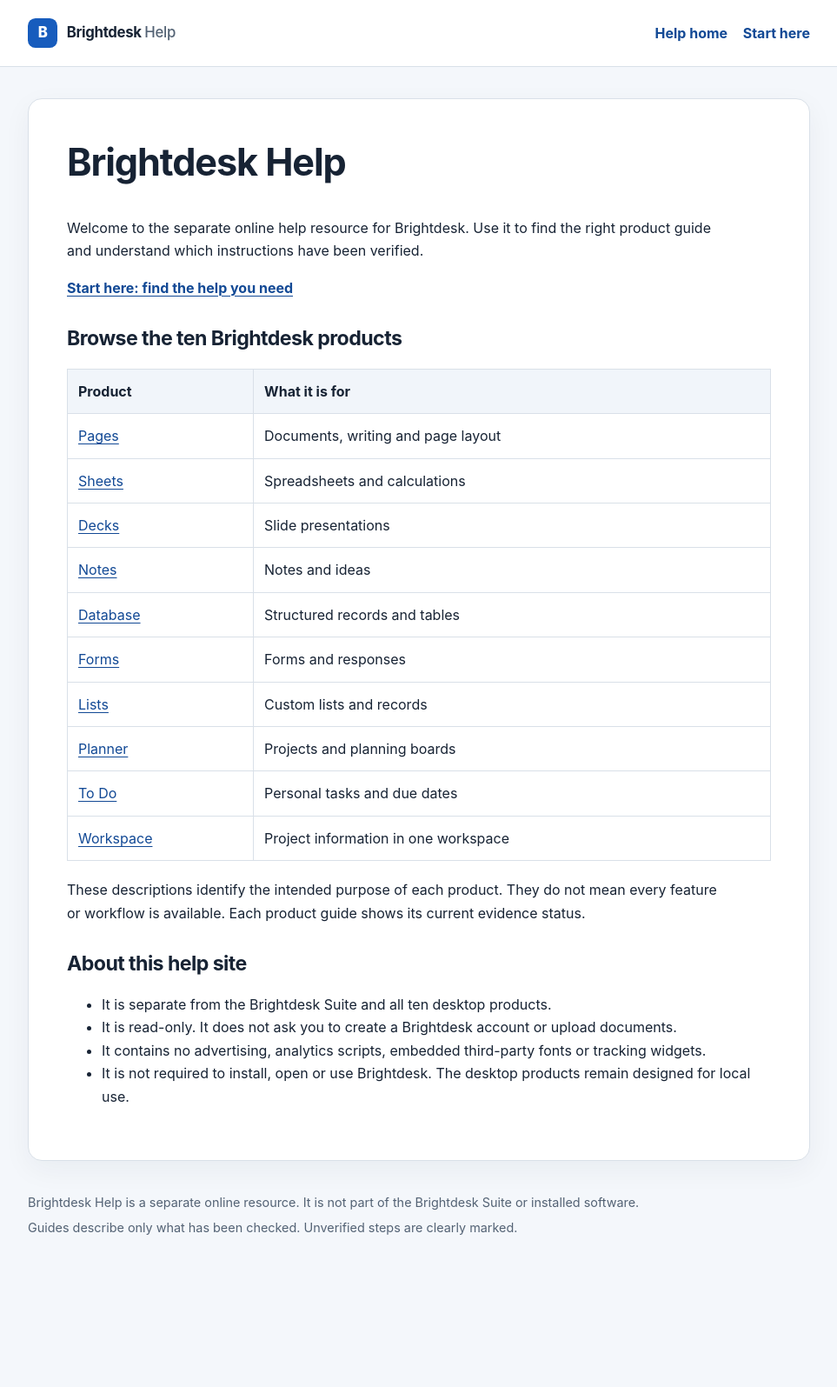
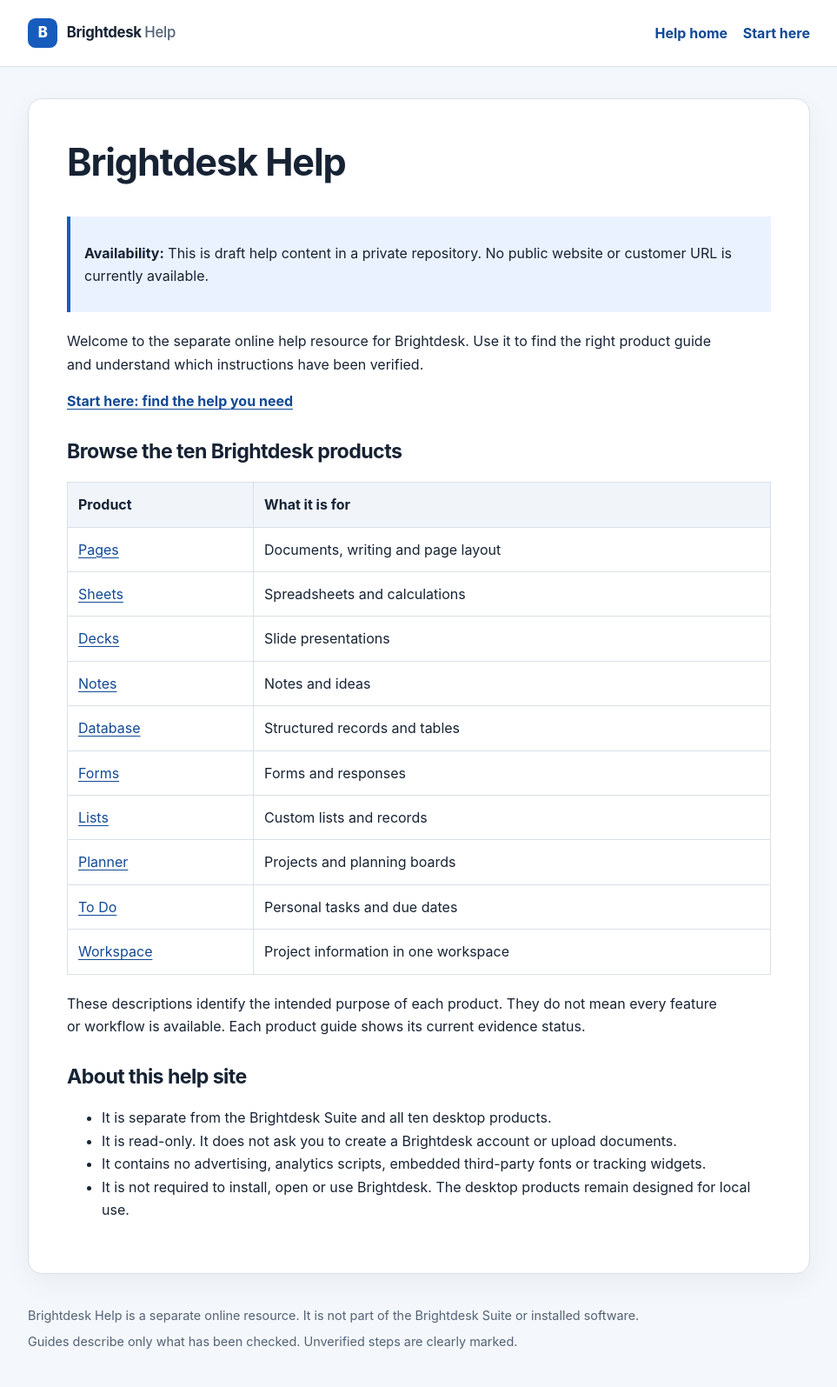
Before and after one commit to conz20/Brightdesk-Wiki, a Jekyll site: the page built from docs/index.md, in a window 1280 px wide. Shown: the whole page at 87% size, without its empty margins (158-1121 px from the left). Built offline with Jekyll 4.4.1, drawn with Linux system fonts in a browser that asks for light colours; before the commit the page ends 1464 px from its top, so only the background shows below that.

Commit message:
docs: label customer help site as unpublished draft

```diff
--- a/docs/index.md
+++ b/docs/index.md
@@ -6,6 +6,8 @@ permalink: /index.html
 ---
 
 # Brightdesk Help
+
+> **Availability:** This is draft help content in a private repository. No public website or customer URL is currently available.
 
 Welcome to the separate online help resource for Brightdesk. Use it to find the right product guide and understand which instructions have been verified.
 
```
